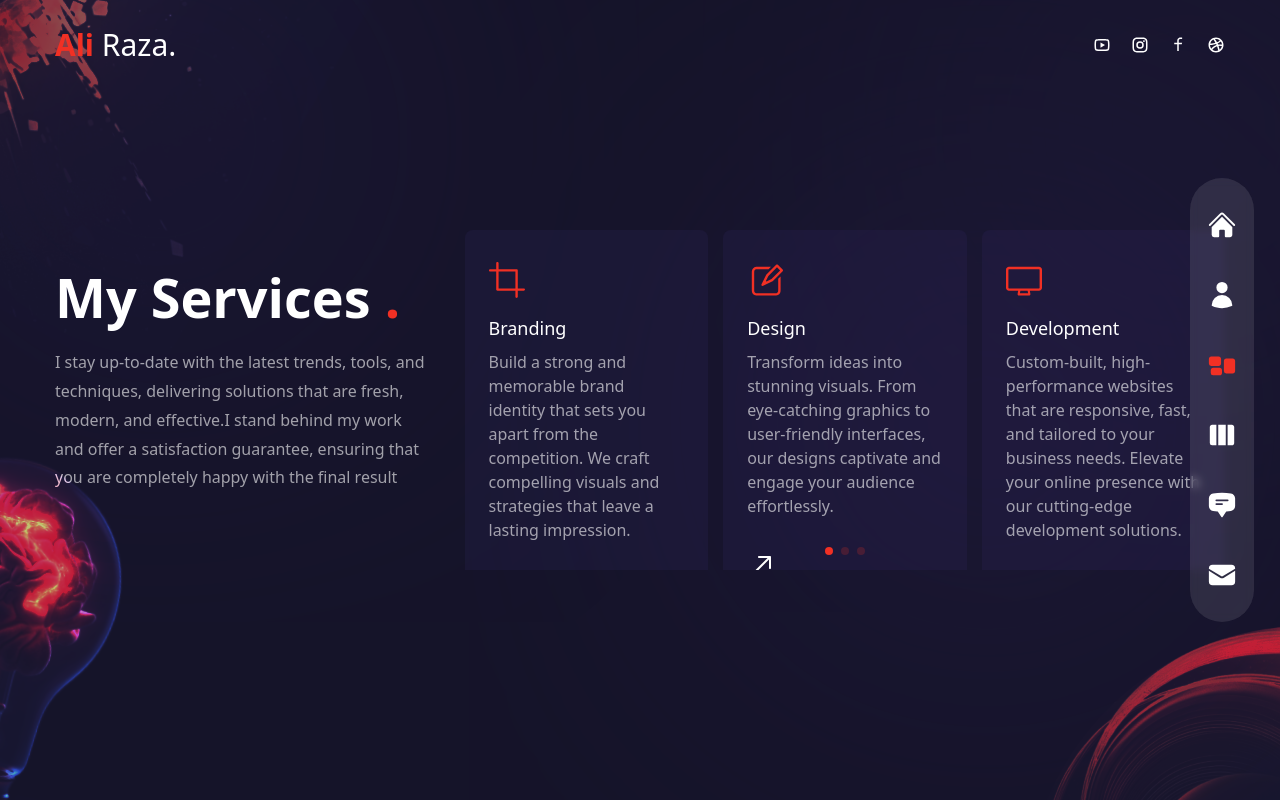
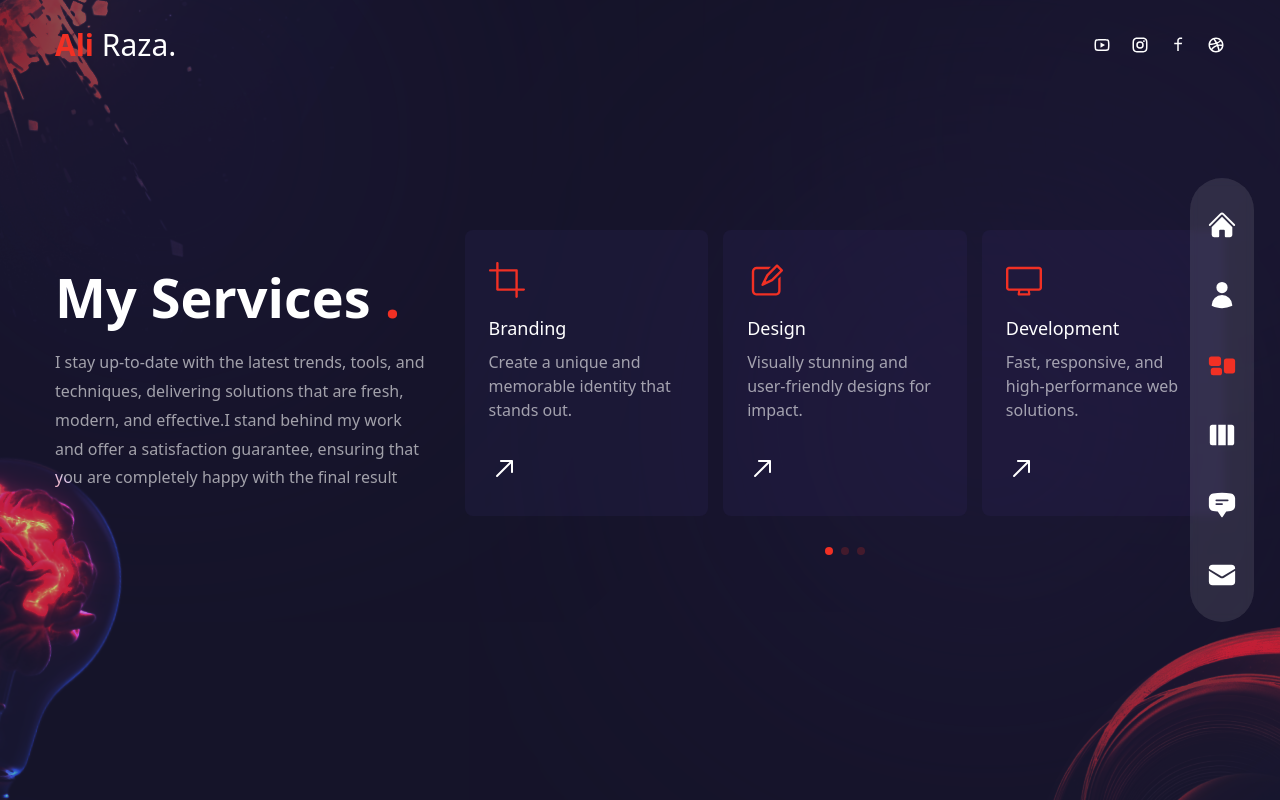
Before and after one commit to Aliraza324/AliPortfolio, a Next.js app in the folder PortfolioAli/: page /services in a window 1280 px wide. Built offline with nearby package versions, Linux system fonts and the light colour scheme.

Commit message:
Update ServiceSlider.js

```diff
--- a/PortfolioAli/components/ServiceSlider.js
+++ b/PortfolioAli/components/ServiceSlider.js
@@ -18,33 +18,34 @@ import {
 
 
 // data
-const serviceData = [
+   const serviceData = [
   {
     icon: <RxCrop />,
     title: 'Branding',
-    description: 'Build a strong and memorable brand identity that sets you apart from the competition. We craft compelling visuals and strategies that leave a lasting impression.',
+    description: 'Create a unique and memorable identity that stands out.',
   },
   {
     icon: <RxPencil2 />,
     title: 'Design',
-    description: 'Transform ideas into stunning visuals. From eye-catching graphics to user-friendly interfaces, our designs captivate and engage your audience effortlessly.',
+    description: 'Visually stunning and user-friendly designs for impact.',
   },
   {
     icon: <RxDesktop />,
     title: 'Development',
-    description: 'Custom-built, high-performance websites that are responsive, fast, and tailored to your business needs. Elevate your online presence with our cutting-edge development solutions.',
+    description: 'Fast, responsive, and high-performance web solutions.',
   },
   {
     icon: <RxReader />,
     title: 'Copywriting',
-    description: 'Words that sell, engage, and inspire. We create persuasive and SEO-optimized content that turns visitors into loyal customers.',
+    description: 'Engaging and persuasive content that drives action.',
   },
   {
     icon: <RxRocket />,
     title: 'SEO',
-    description: 'Boost your website’s visibility and rank higher on search engines. Our proven SEO strategies drive more traffic, leads, and conversions for your business.',
+    description: 'Boost rankings and increase visibility with smart SEO.',
   },
 ];
+
 
 const ServiceSlider = () => {
   return (
```
